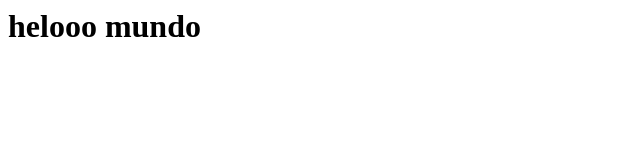
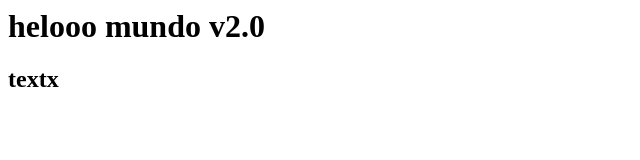
Before and after one commit to jorgesilvatester/home, a plain HTML site: page index.html in a window 1280 px wide. Shown: the whole page, without its empty margins (0-640 px from the left). Drawn offline with Linux system fonts and the light colour scheme.

Commit message:
Update index.html

```diff
--- a/index.html
+++ b/index.html
@@ -1 +1,2 @@
-<h1>helooo  mundo</h1>
+<h1>helooo  mundo v2.0</h1>
+<h2>textx</h2>
```
